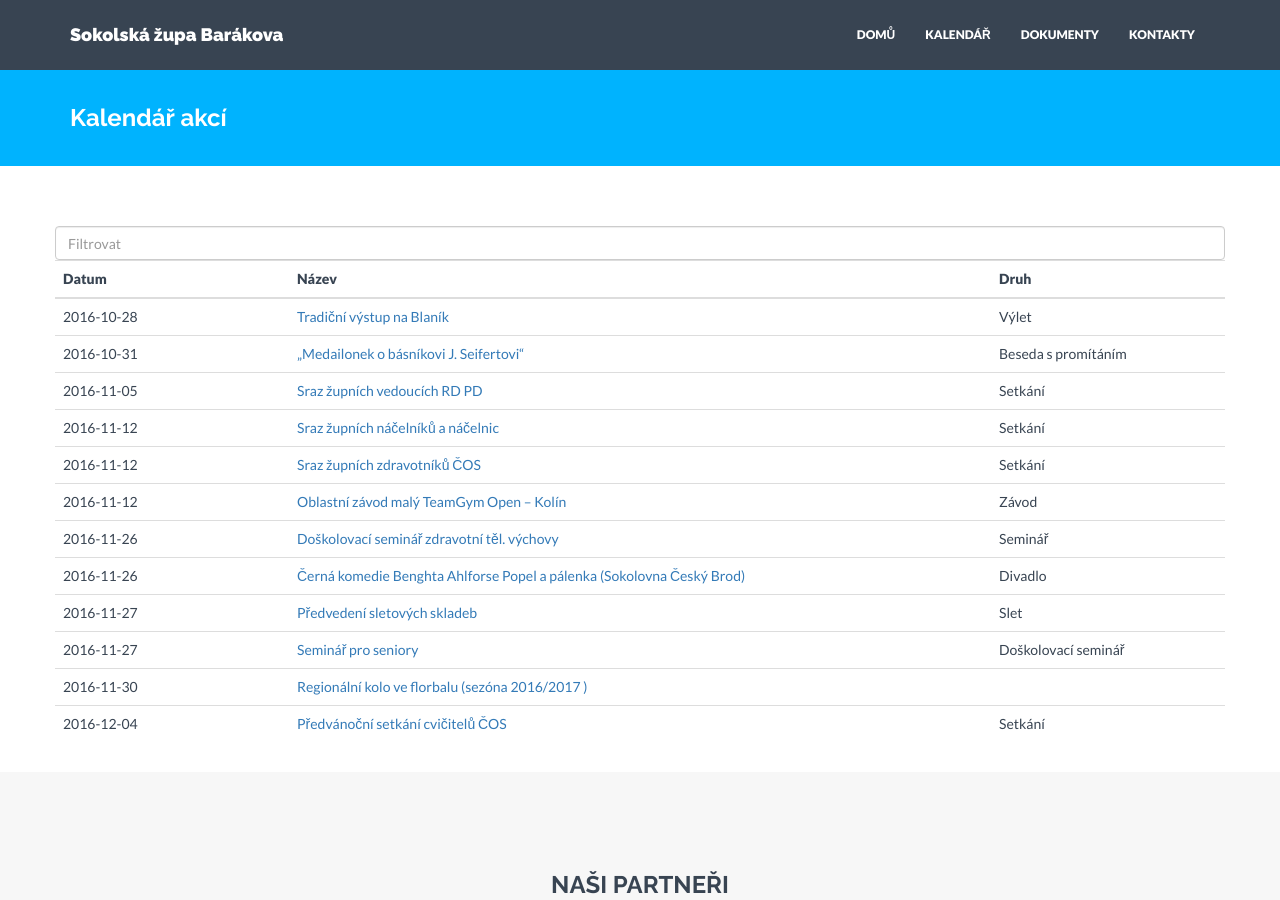
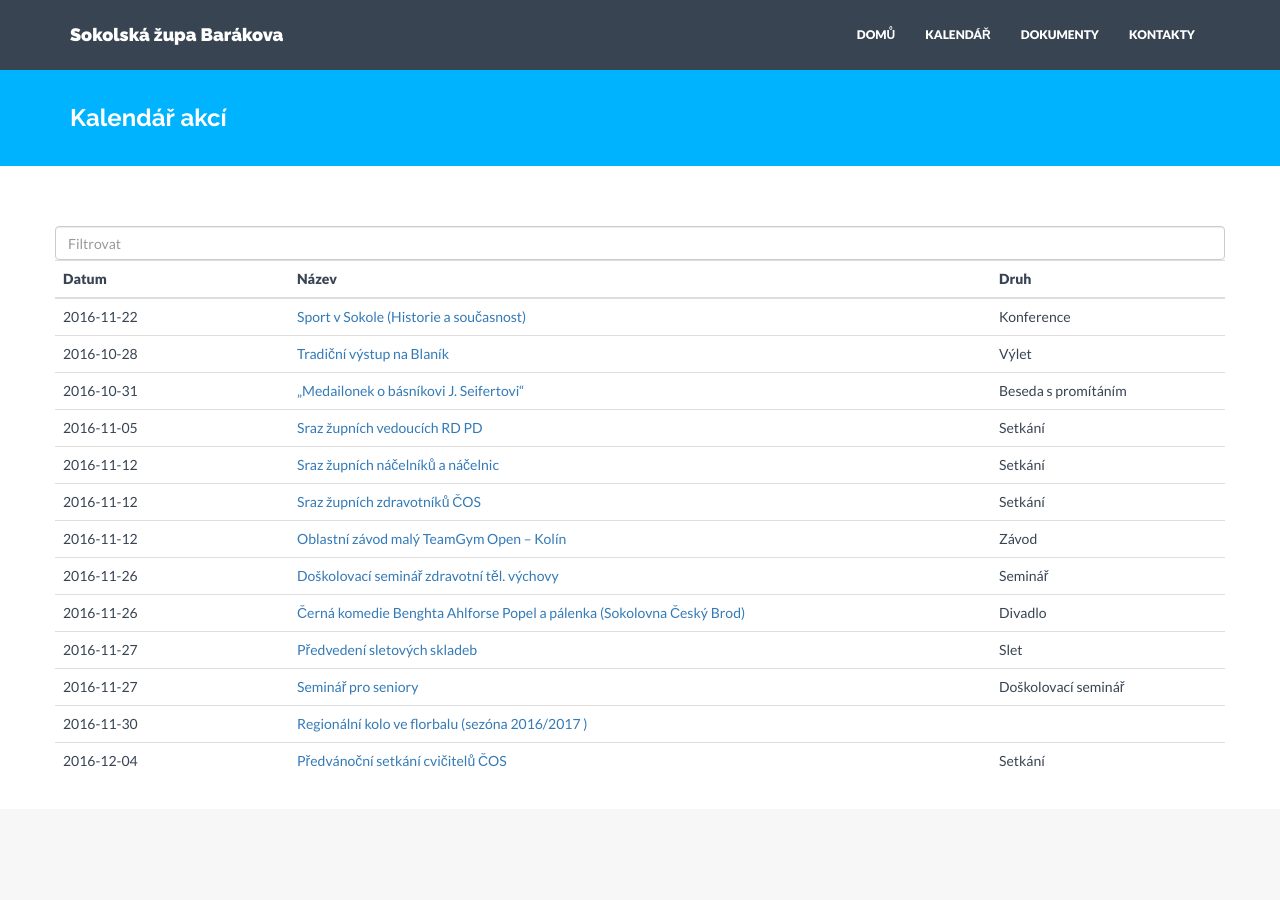
Before and after one commit to milanhybner/zbarakova.cz, a Jekyll site: the page built from akce.md, in a window 1280 px wide and 900 px high. Built offline with Jekyll 4.4.1, drawn with Linux system fonts in a browser that asks for light colours; nearby versions of some CDN libraries.

Commit message:
přidán sport v sokole

```diff
--- a/_data/akce.yaml
+++ b/_data/akce.yaml
@@ -1,3 +1,8 @@
+- datum: 2016-11-22
+  nazev: Sport v Sokole (Historie a současnost)
+  url: http://sokol.eu/obsah/7111/konference-sport-v-sokole-historie-a-soucasnost
+  druh: Konference
+
 - datum: 2016-10-28
   nazev: Tradiční výstup na Blaník
   url: https://isokol-my.sharepoint.com/personal/mhybner_isokol_cz/_layouts/15/guestaccess.aspx?guestaccesstoken=%2buHu6ZQIggu1HkBUO8OYgEOSYS%2bvzSfrEJwO0ogI0Tk%3d&docid=075038b4c8a0549fd9e236029b8d91e3e&rev=1
```
